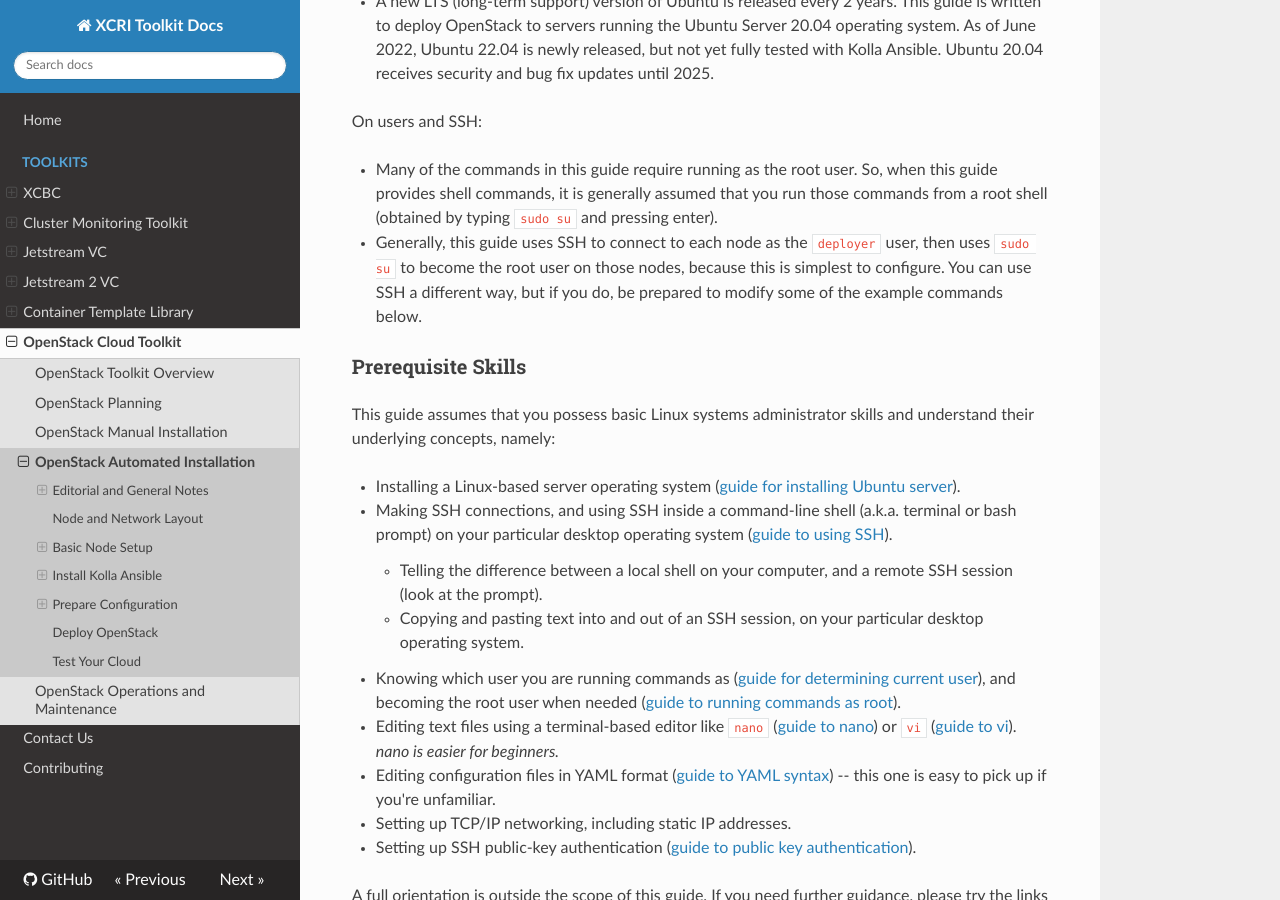
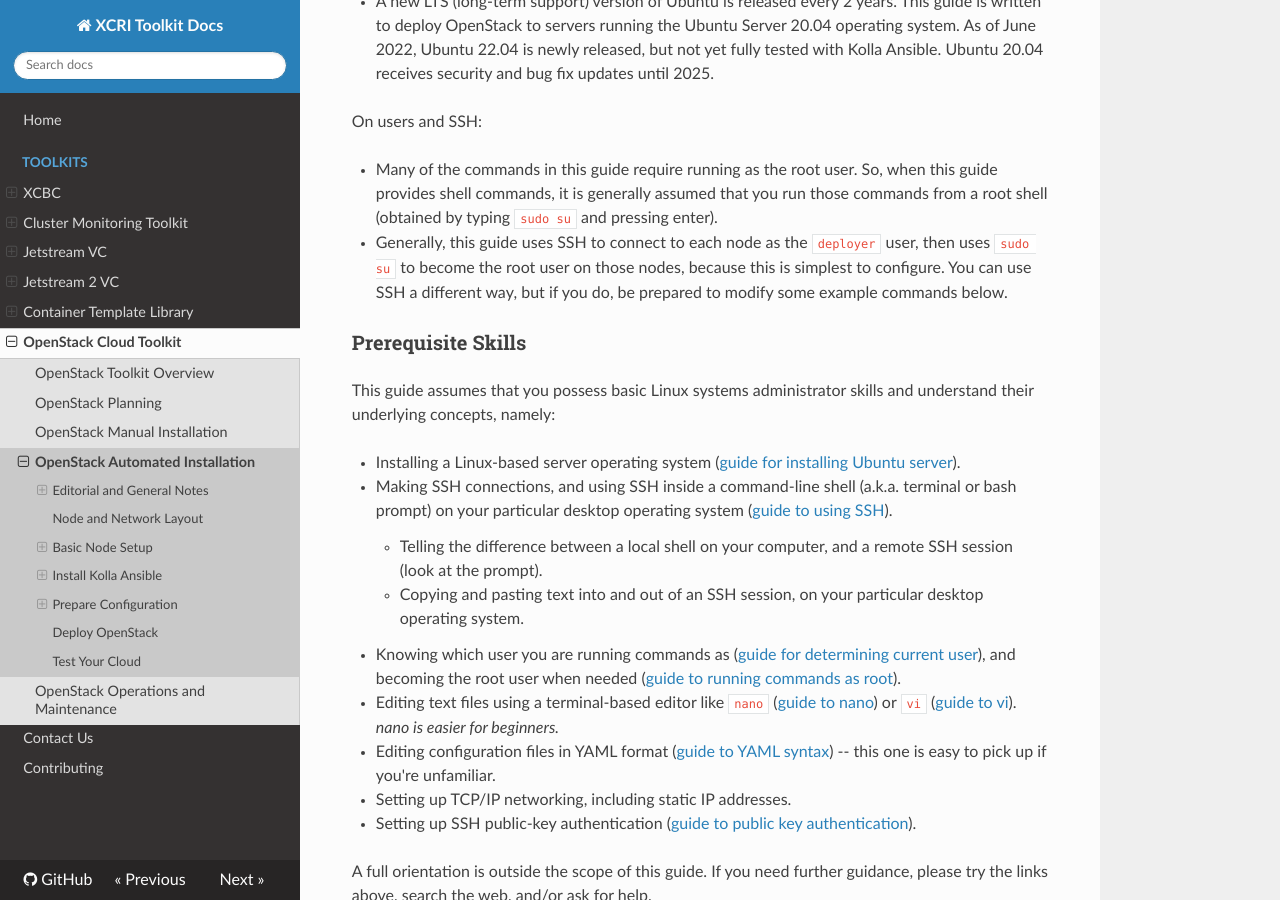
Before and after one commit to access-ci-org/Toolkit-Docs, an MkDocs documentation site: the page built from docs/toolkits/openstack-automated-installation.md, in a window 1280 px wide and 900 px high, scrolled down 778 px. Built offline with MkDocs 1.6.1, drawn with Linux system fonts in a browser that asks for light colours; nearby versions of some CDN libraries; old or Windows-style settings are respelled for this version of MkDocs.

Commit message:
applying conciseness suggestion

```diff
--- a/docs/toolkits/openstack-automated-installation.md
+++ b/docs/toolkits/openstack-automated-installation.md
@@ -17,7 +17,7 @@ On software versions:
 On users and SSH:
 
 - Many of the commands in this guide require running as the root user. So, when this guide provides shell commands, it is generally assumed that you run those commands from a root shell (obtained by typing `sudo su` and pressing enter).
-- Generally, this guide uses SSH to connect to each node as the `deployer` user, then uses `sudo su` to become the root user on those nodes, because this is simplest to configure.  You can use SSH a different way, but if you do, be prepared to modify some of the example commands below.
+- Generally, this guide uses SSH to connect to each node as the `deployer` user, then uses `sudo su` to become the root user on those nodes, because this is simplest to configure.  You can use SSH a different way, but if you do, be prepared to modify some example commands below.
 
 ### Prerequisite Skills
 
```
